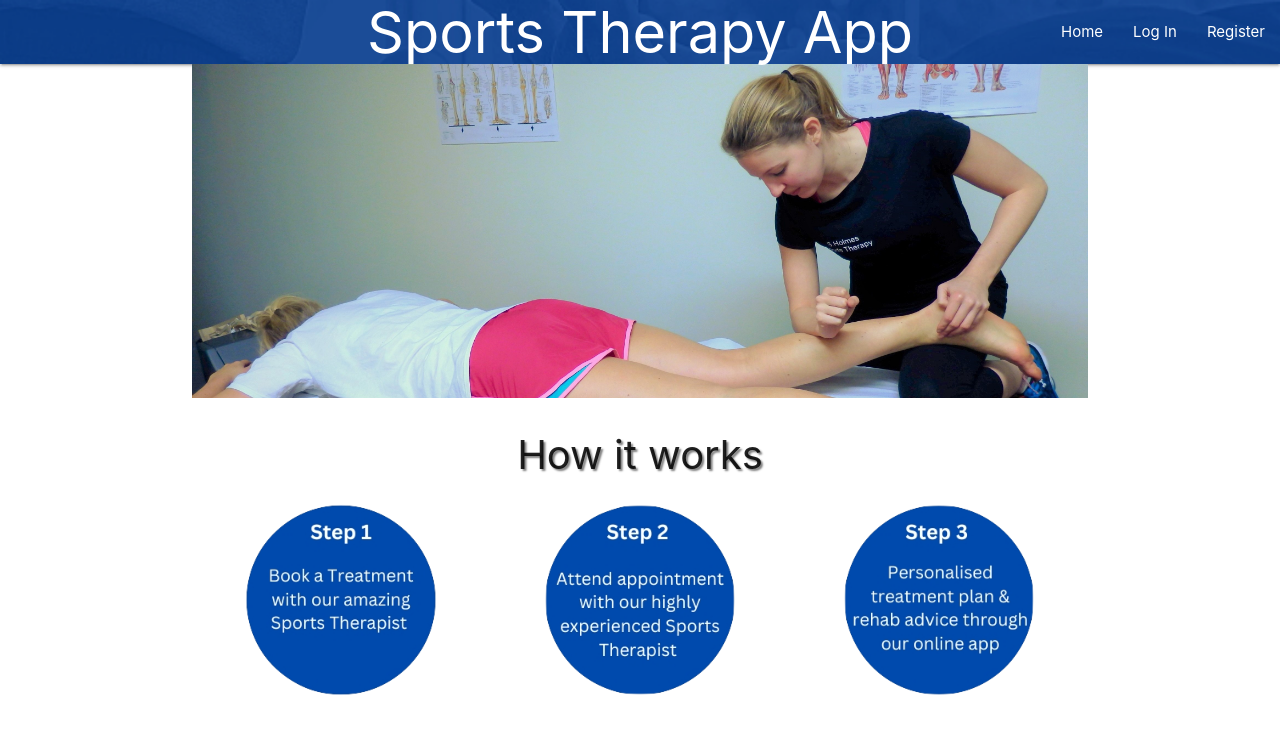
After one commit to CodeGreg1/milestone3_greg_goodrem, a Flask app: page /home in a window 1280 px wide. The commit adds this page. Shown: the top 734 px of the page. Run offline with Flask 2, Linux system fonts and the light colour scheme; some libraries are stand-ins or nearby versions.

Commit message:
Added pictures and changed design layout

```diff
--- a/milestone3/routes.py
+++ b/milestone3/routes.py
@@ -232,3 +232,9 @@ def logout():
     flash("You have been logged out")
     session.pop("user")
     return redirect(url_for("login"))
+
+
+@app.route("/home")
+def home():
+    return render_template(
+        "home.html")
--- a/milestone3/static/css/style.css
+++ b/milestone3/static/css/style.css
@@ -38,6 +38,9 @@ iframe {
 
 nav .brand-logo {
     font-size: 4.5vw;
+    margin: 0px;
+    left: 50%;
+    transform: translateX(-50%);
 }
 
 .card_panel {
@@ -121,3 +124,17 @@ body > main > div > div:nth-child(2) > div.col {
     left: -50%;
     background-color: brown; */
 }
+
+.bannersm {
+    width: 100%;
+}
+
+.steps {
+    margin: 0 0px;
+    width: 200px;
+}
+.stepTitle {
+    font-size: 40px;
+    text-shadow: 2px 2px 2px grey;
+    margin-bottom: 15px;
+}
--- a/milestone3/static/js/script.js
+++ b/milestone3/static/js/script.js
@@ -16,6 +16,11 @@ document.addEventListener("DOMContentLoaded", function() {
     M.Collapsible.init(collapsibles);
 });
 
+document.addEventListener('DOMContentLoaded', function() {
+    var elems = document.querySelectorAll('.carousel');
+    var instances = M.Carousel.init(elems, options);
+});
+
 // const COGS = document.querySelectorAll('.fa-cog')
 // const BOTTOM_CARD = document.querySelectorAll('.card-action.cog')
 
--- a/milestone3/templates/base.html
+++ b/milestone3/templates/base.html
@@ -17,7 +17,7 @@
         <!-- top navbar -->
 		<nav class="nav-extended text-shadow topnav darken-1">
 			<div class="nav-wrapper">
-				<a href="{{ url_for('get_treatments') }}" class="brand-logo">Treatment Manager</a>
+				<a href="{{ url_for('get_treatments') }}" class="brand-logo">Sports Therapy App</a>
 				<a href="#" data-target="mobile-demo" class="sidenav-trigger right"><i class="fas fa-bars"></i></a>
 				<ul class="right hide-on-med-and-down">
 	    				<li><a href="{{ url_for('get_treatments') }}">Home</a></li>
@@ -41,7 +41,7 @@
 
         <!-- mobile sidenav -->
 		<ul class="sidenav" id="mobile-demo">
-            <li><h4 class="center-align brown-text text-darken 4">Treatment Manager</h4></li>
+            <li><h4 class="center-align brown-text text-darken 4">Sports Therapy App</h4></li>
             <li><a href="{{ url_for('get_treatments') }}">Home</a></li>
             {% if session.user %}
                 {% if session.user|lower != "gadmin"|lower %}
--- /dev/null
+++ b/milestone3/templates/home.html
@@ -0,0 +1,36 @@
+{% extends "base.html" %}
+{% block content %}
+<!--
+<div id="index-banner" class="parallax-container">
+    <div class="section no-pad-bot">
+      <div class="container">
+        <br><br>
+        <h1 class="header center teal-text text-lighten-2">Parallax Template</h1>
+        <div class="row center">
+          <h5 class="header col s12 light">A modern responsive front-end framework based on Material Design</h5>
+        </div>
+        <div class="row center">
+          <a href="http://materializecss.com/getting-started.html" id="download-button" class="btn-large waves-effect waves-light teal lighten-1">Get Started</a>
+        </div>
+        <br><br>
+
+      </div> -->
+    <div class="row">
+      <div><img class="bannersm center-align" src="../static/images/frontPageBanner.jpg" alt="Unsplashed background img 1"></div>
+    </div>
+
+
+<div class="row">
+    <div class="col s12 stepTitle center-align">How it works</div>
+    <div class="grid-example col s12 m6 l4 center-align">
+      <img class="steps" src="../static/images/1.png" alt="Step 1 Book Appointment">
+    </div>
+    <div class="grid-example col s12 m6 l4 center-align">
+      <img class="steps" src="../static/images/2.png" alt="Step 2 Attend Appointment">
+    </div>
+    <div class="grid-example col s12 m6 l4 center-align">
+    <img class="steps" src="../static/images/3.png" alt="Step 3 Personalised Rehab plan">
+  </div>
+</div>
+
+{% endblock %}
```
Also changed, not shown: milestone3/static/images/1.png (added), milestone3/static/images/2.png (added), milestone3/static/images/3.png (added), milestone3/static/images/frontPageBanner.jpg (added), milestone3/static/images/frontpage.jpg (added), milestone3/static/images/sportsmassagebanner.png, milestone3/static/images/sportsmassagebanner2.png (added).
